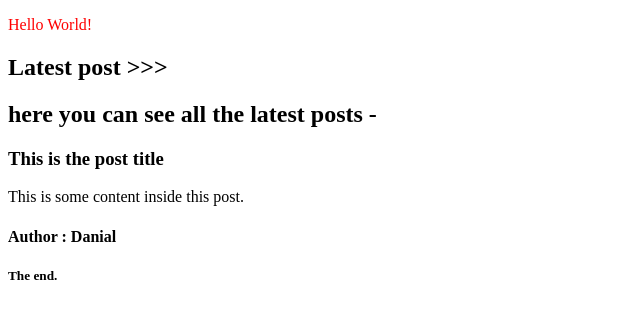
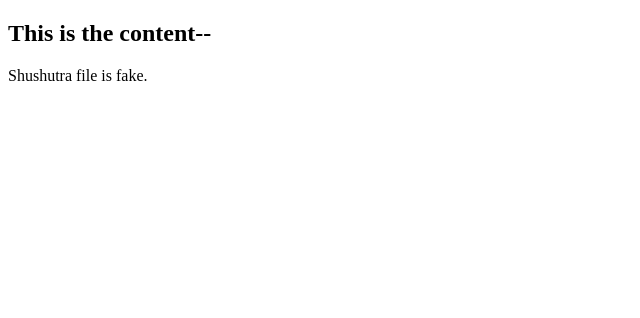
Before and after one commit to ShubharantP/htmlcsspractice, a plain HTML site: page index.html in a window 1280 px wide. Shown: the whole page, without its empty margins (0-640 px from the left). Drawn offline with Linux system fonts and the light colour scheme.

Commit message:
Using the concept of <div> tag.

```diff
--- a/index.html
+++ b/index.html
@@ -7,19 +7,9 @@
 
     </header>
     <body>
-        <p title="This is the content of p tag" Style="color:RED;">Hello World!</p>
-        <section>
-            <h1>Latest post >>></h1>
-            <h2>here you can see all the latest posts -</h2>
-            <article>
-                <h3>This is the post title</h3>
-                <p>This is some content inside this post.</p>
-                <h4>Author : Danial</h4>
-                <h5>The end.</h5>
-            </article>
-
-        </section>
-
-
+        <div>
+            <h2>This is the content--</h2>
+            <p>Shushutra file is fake.</p>
+        </div>
     </body>
 </html>
```
